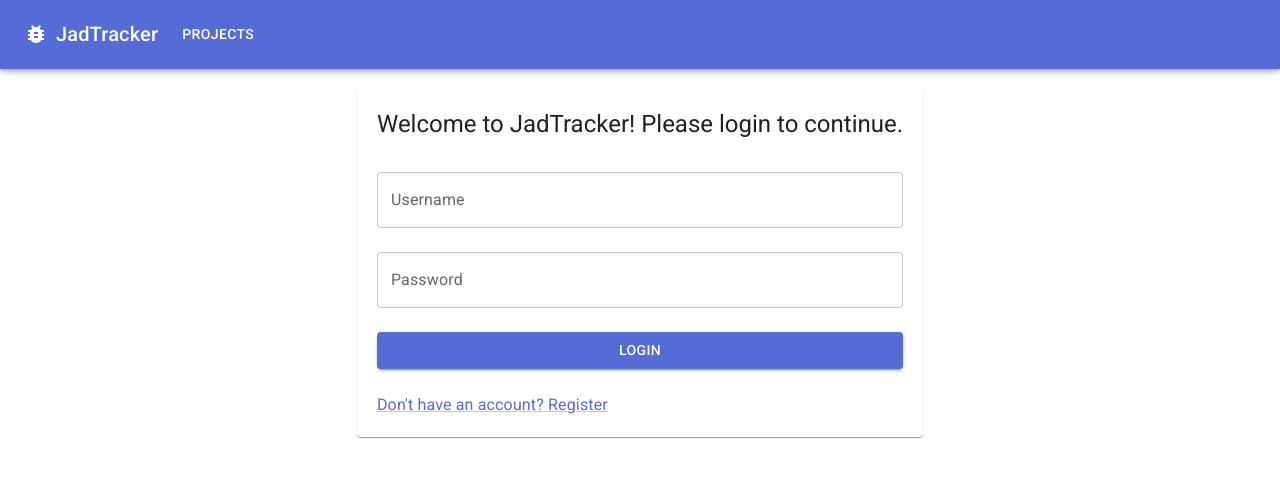
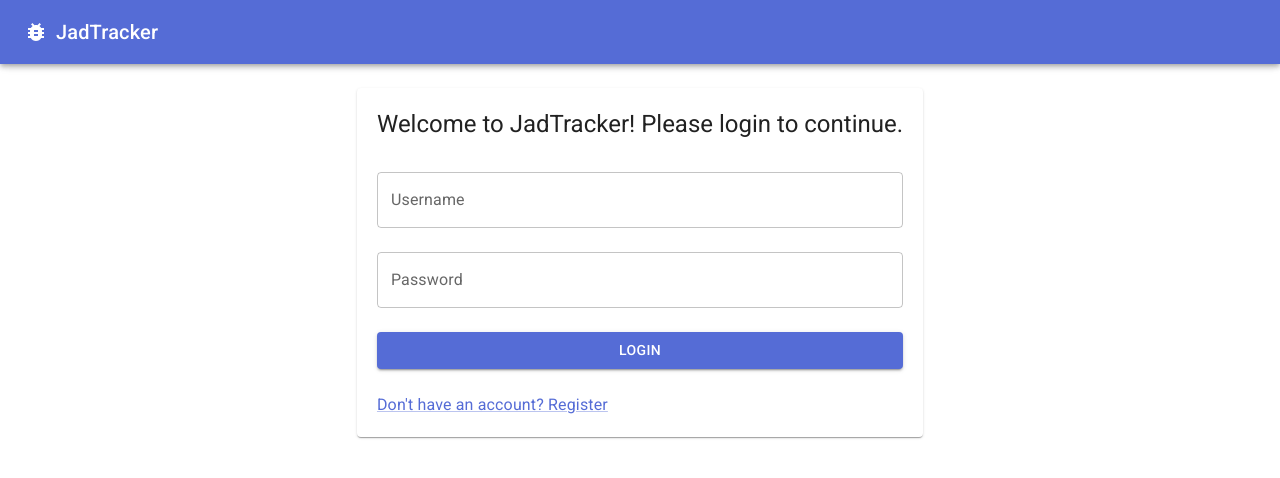
Before and after one commit to jad-tracker/jad-frontend, a React (Vite) app: page /login in a window 1280 px wide. Shown: the top 478 px of the page. Built offline with nearby package versions, Linux system fonts and the light colour scheme.

Commit message:
Fix navbar showing `Projects` button when no one is logged in

```diff
--- a/src/components/navbar/AppNavBar.tsx
+++ b/src/components/navbar/AppNavBar.tsx
@@ -40,6 +40,7 @@ export default function AppNavBar({disableLogout = false}: AppNavBarProps) {
         >
           JadTracker
         </Typography>
+        { !disableLogout &&
           <Box sx={{ flexGrow: 1, display: 'flex' }}>
             <Button
               component={RouterLink}
@@ -49,6 +50,8 @@ export default function AppNavBar({disableLogout = false}: AppNavBarProps) {
               Projects
             </Button>
           </Box>
+        }
+
         {!disableLogout && (
           <Box sx={{ flexGrow: 0 }}>
             <Button
```
Lines whose indentation alone changed are shown as unchanged.
